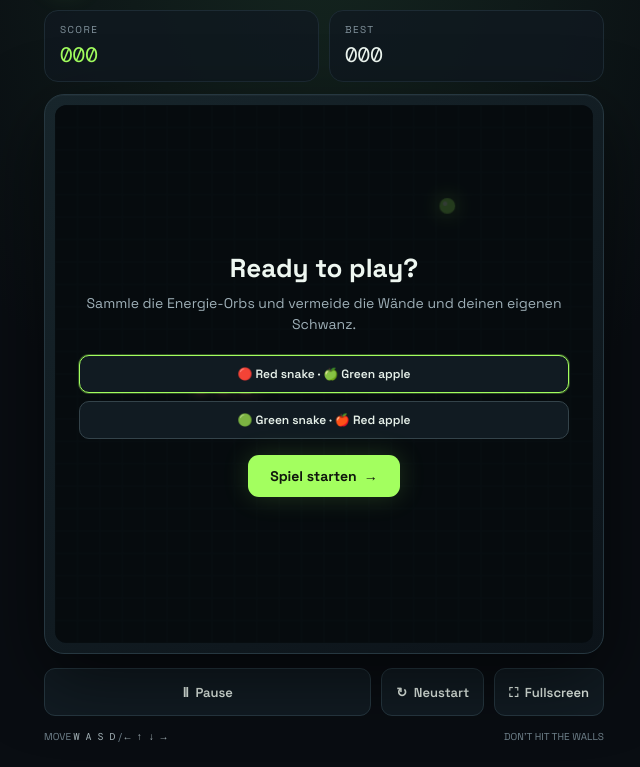
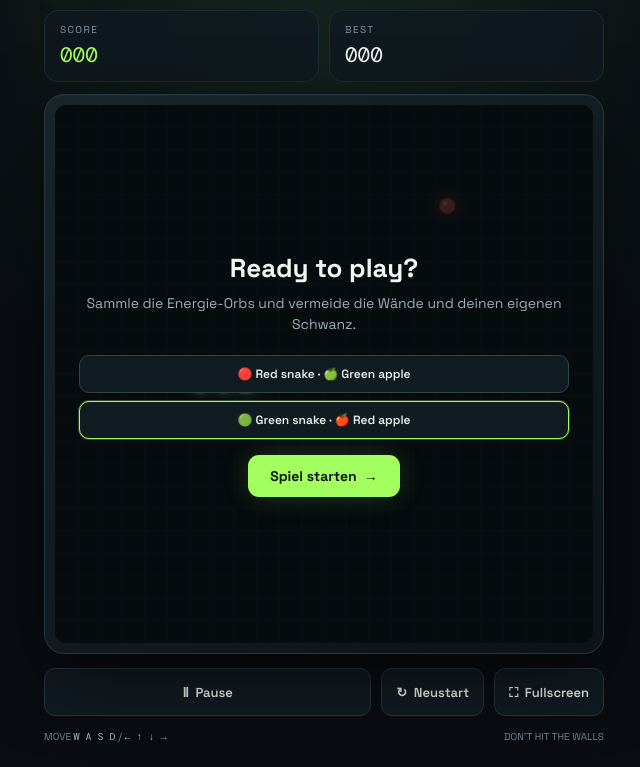
Before and after one commit to Pamo1705/Snake-game, a plain HTML site: page index.html in a window 1280 px wide. Shown: the part 74-841 px from the top of the page, without its empty margins (316-956 px from the left). Drawn offline with nearby package versions, Linux system fonts and the light colour scheme.

Commit message:
Make green snake and red apple the default theme

```diff
--- a/index.html
+++ b/index.html
@@ -29,7 +29,7 @@
     </section>
     <div class="board-wrap">
       <canvas class="board" id="game" width="480" height="480" aria-label="Snake Spielfeld"></canvas>
-      <div class="overlay" id="overlay"><div class="modal"><h2 id="headline">Ready to play?</h2><p id="message">Sammle die Energie-Orbs und vermeide die Wände und deinen eigenen Schwanz.</p><div class="theme-picker" aria-label="Choose a colour theme"><button type="button" class="theme-choice selected" data-theme="red" aria-pressed="true">🔴 Red snake · 🍏 Green apple</button><button type="button" class="theme-choice" data-theme="green" aria-pressed="false">🟢 Green snake · 🍎 Red apple</button></div><button class="primary" id="start">Spiel starten&nbsp; →</button></div></div>
+      <div class="overlay" id="overlay"><div class="modal"><h2 id="headline">Ready to play?</h2><p id="message">Sammle die Energie-Orbs und vermeide die Wände und deinen eigenen Schwanz.</p><div class="theme-picker" aria-label="Choose a colour theme"><button type="button" class="theme-choice" data-theme="red" aria-pressed="false">🔴 Red snake · 🍏 Green apple</button><button type="button" class="theme-choice selected" data-theme="green" aria-pressed="true">🟢 Green snake · 🍎 Red apple</button></div><button class="primary" id="start">Spiel starten&nbsp; →</button></div></div>
     </div>
     <div class="controls"><button class="grow" id="pause">Ⅱ &nbsp;Pause</button><button id="restart">↻ &nbsp;Neustart</button><button id="fullscreen" aria-label="Toggle fullscreen">⛶ &nbsp;Fullscreen</button></div></div>
     <div class="bottom"><span>MOVE <span class="keys">W A S D</span> / <span class="keys">← ↑ ↓ →</span></span><span>DON'T HIT THE WALLS</span></div>
@@ -38,7 +38,7 @@
 (() => {
   const canvas=document.getElementById('game'),ctx=canvas.getContext('2d'),overlay=document.getElementById('overlay');
   const scoreEl=document.getElementById('score'),bestEl=document.getElementById('best');
-  const SIZE=24,CELL=20,STEP_MS=145;let snake,food,dir,nextDir,score,theme='red',best=0,running=false,paused=false,over=true,timer=null;
+  const SIZE=24,CELL=20,STEP_MS=145;let snake,food,dir,nextDir,score,theme='green',best=0,running=false,paused=false,over=true,timer=null;
   try{best=Math.max(0,Number(localStorage.getItem('neonSnakeBest'))||0)}catch(e){best=0}
   bestEl.textContent=String(best).padStart(3,'0');
   function reset(){snake=[{x:8,y:12},{x:7,y:12},{x:6,y:12}];dir={x:1,y:0};nextDir={x:1,y:0};score=0;placeFood();updateStats();draw()}
```
